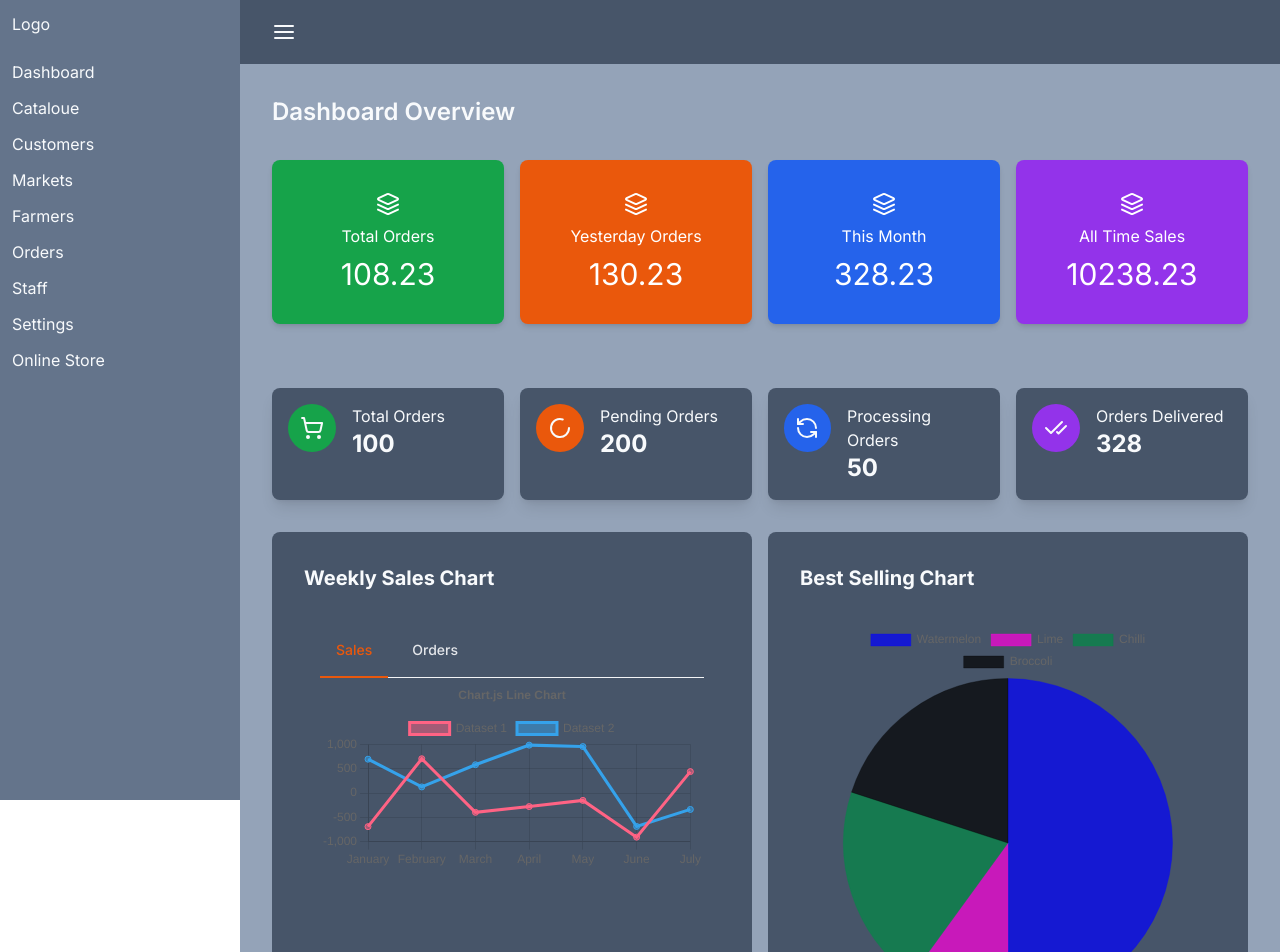
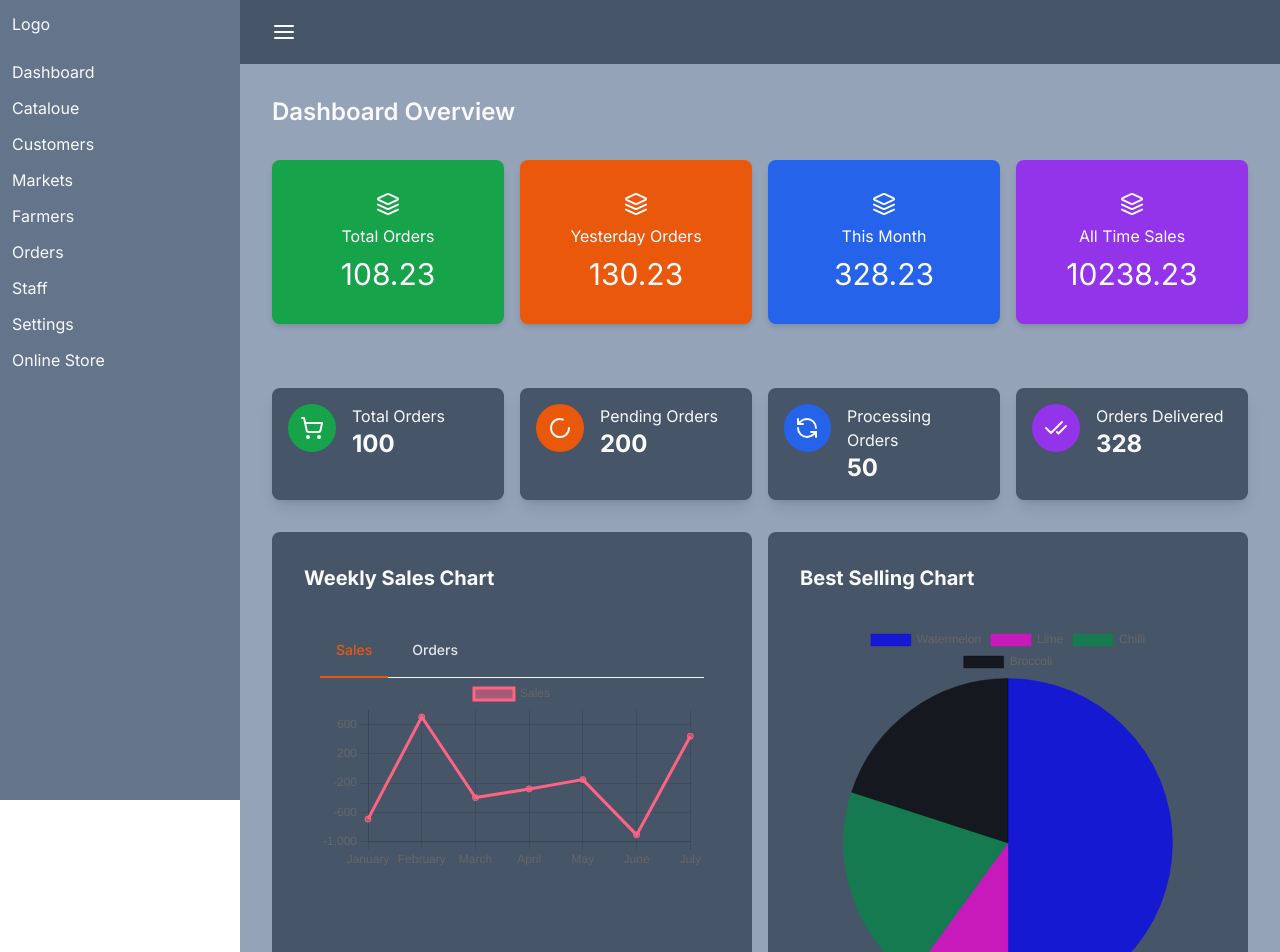
Before and after one commit to skazimhasani/Vendo-Square, a Next.js app: page /dashboard in a window 1280 px wide. Shown: the top 952 px of the page. Built offline with nearby package versions, Linux system fonts and the light colour scheme.

Commit message:
Weekly Chart Complete

```diff
--- a/components/backoffice/smallcards.jsx
+++ b/components/backoffice/smallcards.jsx
@@ -35,7 +35,7 @@ export default function SmallCards() {
     <div className="grid grid-cols-1 sm:grid-cols-2 md:grid-cols-3 lg:grid-cols-4 gap-4 py-8 ">
        {orderStatus.map((data,i)=>{
         return (
-          <SmallCard data={data}/>
+          <SmallCard data={data} key={i}/>
         )
        })}
     </div>
--- a/components/backoffice/weeklysaleschart.jsx
+++ b/components/backoffice/weeklysaleschart.jsx
@@ -29,38 +29,43 @@ export default function WeeklySalesChart() {
         position: 'top',
       },
       title: {
-        display: true,
+        display: false,
         text: 'Chart.js Line Chart',
       },
     },
   };
   const labels = ['January', 'February', 'March', 'April', 'May', 'June', 'July'];
 
- const data = {
-  labels,
-  datasets: [
-    {
-      label: 'Dataset 1',
-      data: labels.map(() => faker.datatype.number({ min: -1000, max: 1000 })),
-      borderColor: 'rgb(255, 99, 132)',
-      backgroundColor: 'rgba(255, 99, 132, 0.5)',
-    },
-    {
-      label: 'Dataset 2',
-      data: labels.map(() => faker.datatype.number({ min: -1000, max: 1000 })),
-      borderColor: 'rgb(53, 162, 235)',
-      backgroundColor: 'rgba(53, 162, 235, 0.5)',
-    },
-  ],
-};
   const tabs= [
     {
       title: "Sales",
       type: "sales",
+      data: {
+        labels,
+        datasets: [
+          {
+            label: 'Sales',
+            data: labels.map(() => faker.datatype.number({ min: -1000, max: 1000 })),
+            borderColor: 'rgb(255, 99, 132)',
+            backgroundColor: 'rgba(255, 99, 132, 0.5)',
+          },
+        ],
+      }
     },
     {
       title: "Orders",
       type: "orders",
+      data:{
+        labels,
+        datasets: [
+          {
+            label: 'Orders',
+            data: labels.map(() => faker.datatype.number({ min: -1000, max: 1000 })),
+            borderColor: 'rgb(0, 137, 132)',
+            backgroundColor: 'rgba(0, 137, 132, 0.7)',
+          },
+        ],
+      }
     }
   ];
   const [chartToDisplay, setChartToDisplay] = useState(tabs[0].type);
@@ -87,7 +92,7 @@ export default function WeeklySalesChart() {
         {/* Content to display */}
         {tabs.map((tab,i)=>{
           if(chartToDisplay == tab.type) {
-            return <Line options={options} data={data} />
+            return <Line options={options} data={tab.data} />
           }
           return null;
         })}
```
